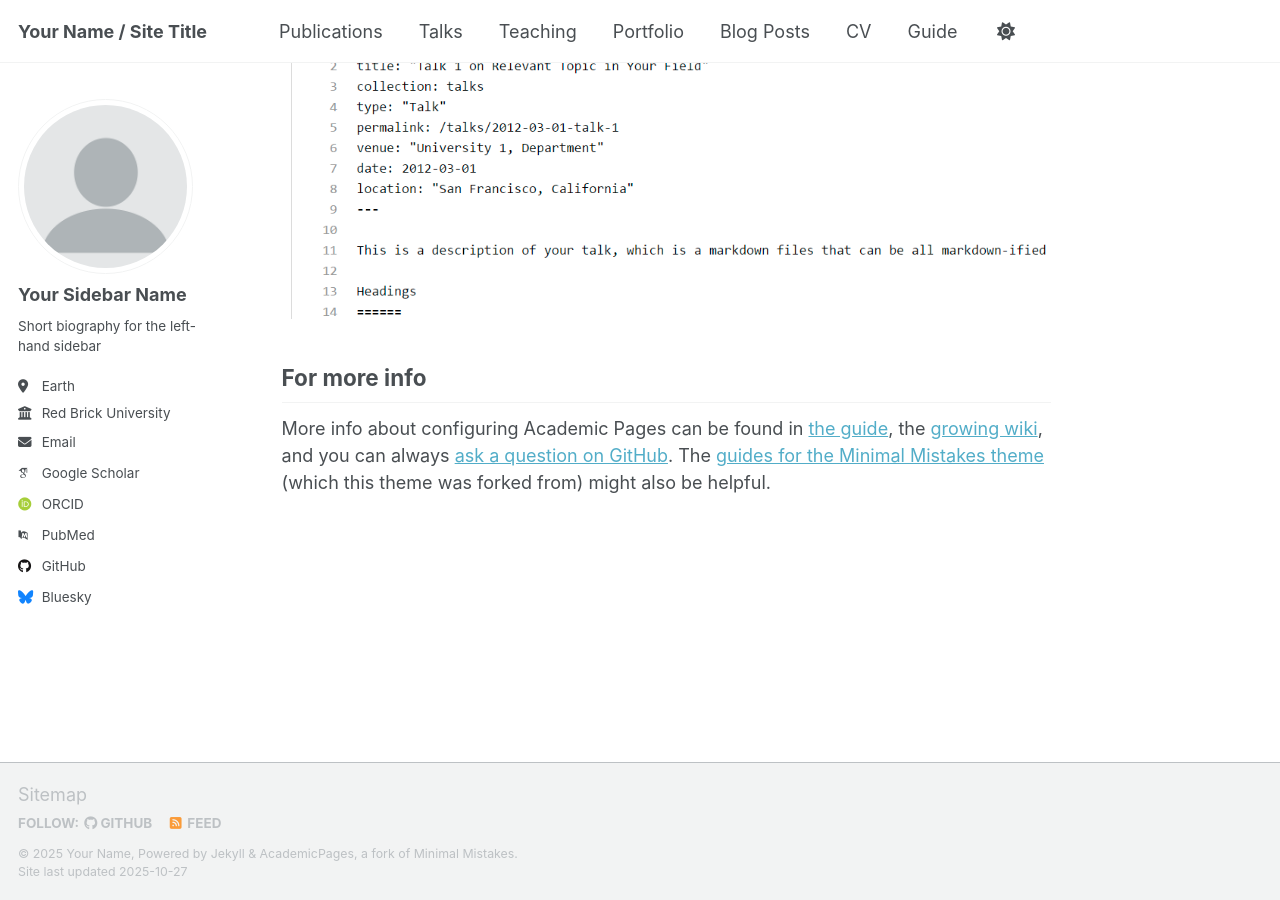
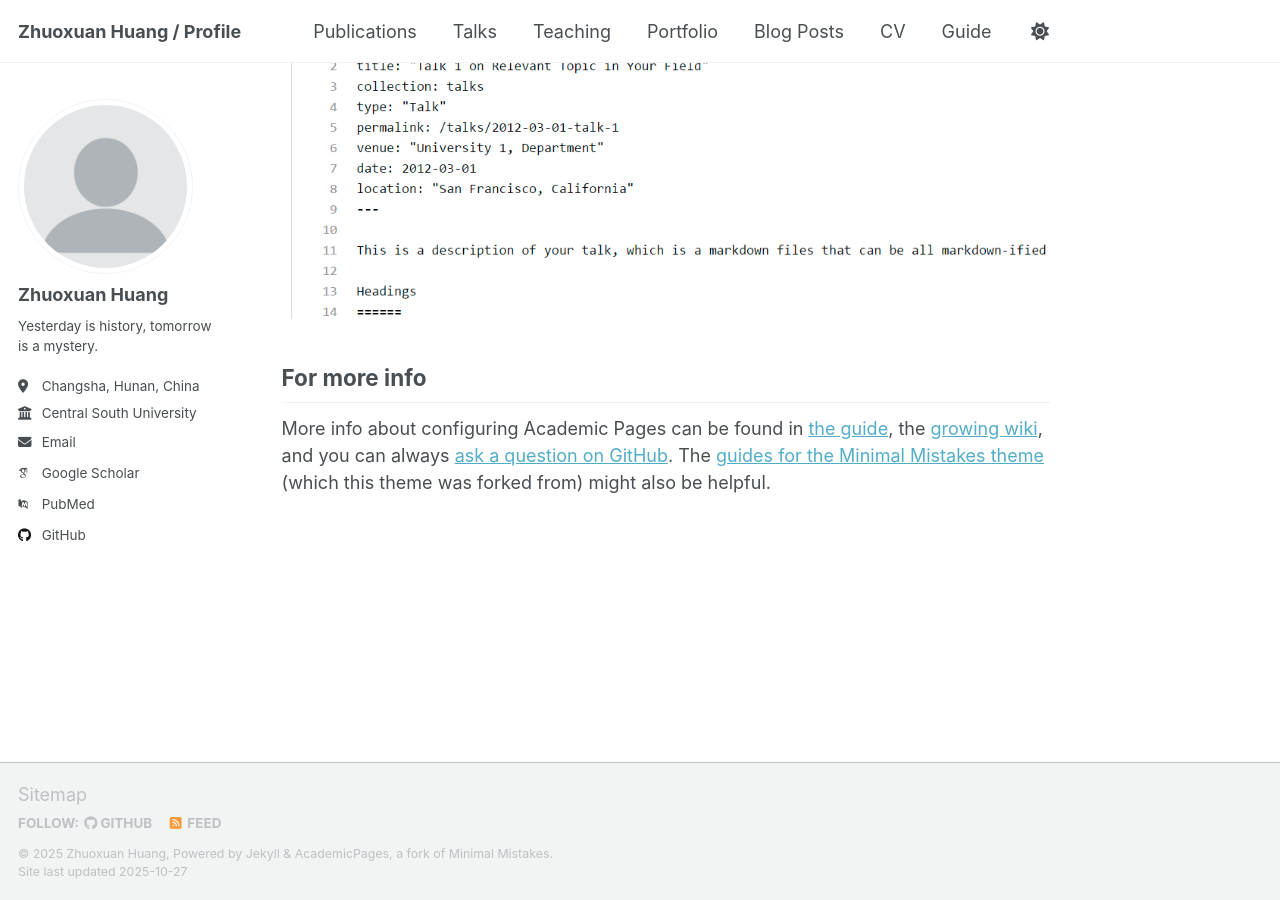
Before and after one commit to zelo2/zelo2.github.io, a Jekyll site: the page built from _pages/about.md, in a window 1280 px wide and 900 px high, scrolled down 1687 px. Built offline with Jekyll 4.4.1, drawn with Linux system fonts in a browser that asks for light colours; some web fonts are replaced; a script that is not in the unit is left out.

Commit message:
Update profile details in _config.yml
Updated personal information and links in the config file.

```diff
--- a/_config.yml
+++ b/_config.yml
@@ -9,14 +9,14 @@
 # Basic Site Settings
 locale                   : "en-US"
 site_theme               : "default" # Currently available options are "default", "air"
-title                    : "Your Name / Site Title"
+title                    : "Zhuoxuan Huang / Profile"
 title_separator          : "-"
-name                     : &name "Your Name"
-description              : &description "Your Name's academic portfolio"   # Update this with a general description of your site, this is the default if not overridden by a page
+name                     : &name "Zhuoxuan Huang"
+description              : &description "Zhuoxuan Huang's academic portfolio"   # Update this with a general description of your site, this is the default if not overridden by a page
 url                      : https://academicpages.github.io # The base hostname & protocol for your site e.g. "https://[your GitHub username].github.io",
                                                            # or if you already have some other page hosted on Github then use "https://[your GitHub username].github.io/[Your Repo Name]"
 baseurl                  : "" # the subpath of your site, e.g. "/blog"
-repository               : "academicpages/academicpages.github.io"
+repository               : "zelo2/zelo2.github.io"
 
 # Site Author - The following control what appear as part of the author content on the side bar.
 #               If a field is blank the icon and link will not appear, otherwise it will be shown.
@@ -24,21 +24,21 @@ repository               : "academicpages/academicpages.github.io"
 author:
   # Biographic information
   avatar           : "profile.png"
-  name             : "Your Sidebar Name"
+  name             : "Zhuoxuan Huang"
   pronouns         : # example: "she/her"
-  bio              : "Short biography for the left-hand sidebar"
-  location         : "Earth"
-  employer         : "Red Brick University"
+  bio              : "Yesterday is history, tomorrow is a mystery."
+  location         : "Changsha, Hunan, China"
+  employer         : "Central South University"
   uri              : # URL
-  email            : "none@example.org"
+  email            : "lilhzx@csu.edu.cn/coldmilix@gmail.com"
 
   # Academic websites
   academia         : # URL
   arxiv            : # URL - Update with the correct link to your profile
-  googlescholar    : "https://scholar.google.com/citations?user=PS_CX0AAAAAJ"
+  googlescholar    : "https://scholar.google.com.hk/citations?user=yzI95WIAAAAJ&hl=zh-CN"
   inspire-hep      : # URL
   impactstory      : # URL
-  orcid            : "https://orcid.org/yourorcidurl"
+  orcid            : # URL
   semantic         : # URL
   pubmed           : "https://www.ncbi.nlm.nih.gov/pubmed/?term=john+snow"
   researchgate     : # URL
@@ -48,13 +48,13 @@ author:
   bitbucket        : # Username - Update with your username on the site
   codepen          : # Username
   dribbble         : # Username
-  github           : "academicpages"
+  github           : "https://github.com/zelo2"
   kaggle           : # Username
   stackoverflow    : # User number or user number and name (i.e., use "1" or "1/jeff-atwood")
 
   # Social media
   artstation       : # Username
-  bluesky          : "bsky.app" # Replace this with you Bluesky username
+  bluesky          : # Replace this with you Bluesky username
   facebook         : # Username
   flickr           : # Username
   foursquare       : # Username
```
